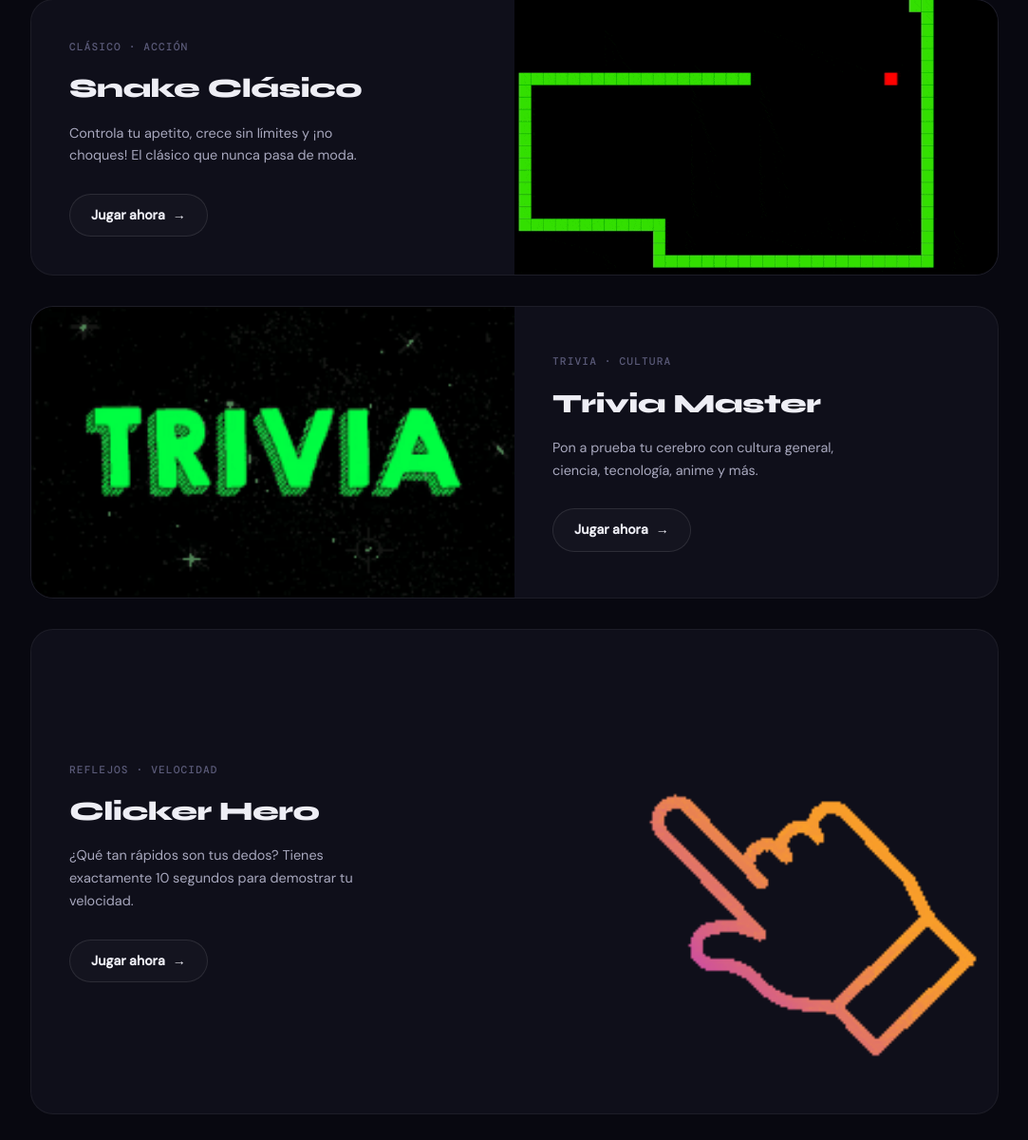
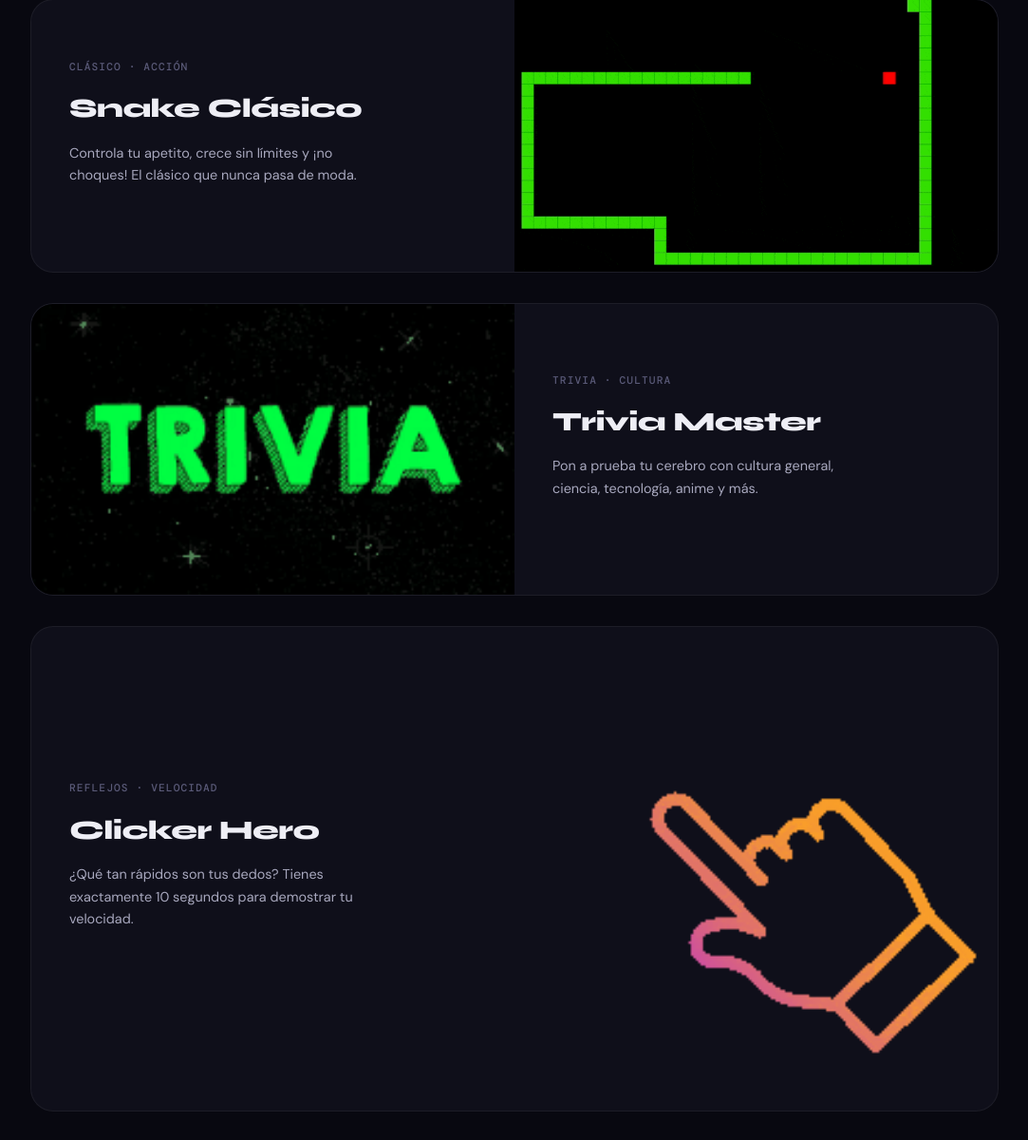
Before and after one commit to elshoto2000/VideoGames, a Flask app: page / in a window 1280 px wide. Shown: the part 963-2163 px from the top of the page at 95% size, without its empty margins (98-1181 px from the left). Run offline with Flask 3, Linux system fonts and the light colour scheme.

Commit message:
Update index.html

```diff
--- a/templates/index.html
+++ b/templates/index.html
@@ -57,7 +57,7 @@
                 <span class="game-tag">Clásico · Acción</span>
                 <h3>Snake Clásico</h3>
                 <p>Controla tu apetito, crece sin límites y ¡no choques! El clásico que nunca pasa de moda.</p>
-                <a href="/juego/snake" class="btn-play">Jugar ahora</a>
+                <!-- Sin botón "Jugar ahora" — hay que iniciar sesión -->
             </div>
             <div class="game-preview">
                 <img src="{{ url_for('static', filename='img/snake-preview.gif') }}" alt="Snake Preview">
@@ -70,7 +70,6 @@
                 <span class="game-tag">Trivia · Cultura</span>
                 <h3>Trivia Master</h3>
                 <p>Pon a prueba tu cerebro con cultura general, ciencia, tecnología, anime y más.</p>
-                <a href="/juego/trivia" class="btn-play">Jugar ahora</a>
             </div>
             <div class="game-preview">
                 <img src="{{ url_for('static', filename='img/trivia-preview.gif') }}" alt="Trivia Preview">
@@ -83,7 +82,6 @@
                 <span class="game-tag">Reflejos · Velocidad</span>
                 <h3>Clicker Hero</h3>
                 <p>¿Qué tan rápidos son tus dedos? Tienes exactamente 10 segundos para demostrar tu velocidad.</p>
-                <a href="/juego/clicker" class="btn-play">Jugar ahora</a>
             </div>
             <div class="game-preview">
                 <img src="{{ url_for('static', filename='img/clicker-preview.gif') }}" alt="Clicker Preview">
@@ -96,11 +94,16 @@
                 <span class="game-tag">Simón · Estrategia</span>
                 <h3>Simón Dice: Runner</h3>
                 <p>Muévete rápido al bloque correcto antes de que Simón pierda la paciencia. Preguntas de física y código.</p>
-                <a href="/juego/simon" class="btn-play">Jugar ahora</a>
             </div>
             <div class="game-preview">
                 <img src="{{ url_for('static', filename='img/simon-preview.gif') }}" alt="Simon Preview">
             </div>
+        </div>
+
+        <!-- CTA para iniciar sesión -->
+        <div id="cta-sesion" style="text-align:center; margin-top: 3rem; display:none;">
+            <p style="color:var(--text-2); margin-bottom:1rem; font-size:0.95rem;">Inicia sesión para acceder a todos los juegos y ver tu ranking</p>
+            <a href="/login" class="hero-cta">Entrar al arcade →</a>
         </div>
     </section>
 
@@ -123,9 +126,11 @@
                         ? `<img src="${data.avatar}" alt="avatar">`
                         : inicial;
 
-                    // ── Botón con dropdown ──────────────────────────
                     zona.innerHTML = `
-                        <div style="position:relative;">
+                        <div style="position:relative; display:flex; align-items:center; gap:10px;">
+                            <a href="/dashboard" class="btn-login-nav" style="font-size:0.82rem; padding:7px 16px;">
+                                🎮 Ir al panel
+                            </a>
                             <button class="nav-user-btn" id="nav-user-btn" aria-expanded="false" aria-haspopup="true">
                                 <div class="nav-avatar">${avatarHTML}</div>
                                 <span class="nav-username">${data.username}</span>
@@ -137,7 +142,10 @@
                                     <span>Sesión activa</span>
                                     <strong>${data.username}</strong>
                                 </div>
-
+                                <a href="/dashboard" class="dropdown-item" role="menuitem">
+                                    <span class="dropdown-icon">🎮</span>
+                                    Mi panel
+                                </a>
                                 <a href="/perfil" class="dropdown-item" role="menuitem">
                                     <span class="dropdown-icon">👤</span>
                                     Mi perfil
@@ -146,13 +154,7 @@
                                     <span class="dropdown-icon">🏆</span>
                                     Top Global
                                 </a>
-                                <a href="#juegos" class="dropdown-item" role="menuitem">
-                                    <span class="dropdown-icon">🎮</span>
-                                    Ver juegos
-                                </a>
-
                                 <div class="dropdown-divider"></div>
-
                                 <a href="/logout" class="dropdown-item danger" role="menuitem">
                                     <span class="dropdown-icon">→</span>
                                     Cerrar sesión
@@ -160,7 +162,6 @@
                             </div>
                         </div>`;
 
-                    // ── Toggle del dropdown ─────────────────────────
                     const btn      = document.getElementById('nav-user-btn');
                     const dropdown = document.getElementById('nav-dropdown');
 
@@ -171,14 +172,12 @@
                         btn.setAttribute('aria-expanded', open);
                     });
 
-                    // Cerrar al hacer clic fuera
                     document.addEventListener('click', () => {
                         dropdown.classList.remove('open');
                         btn.classList.remove('open');
                         btn.setAttribute('aria-expanded', 'false');
                     });
 
-                    // Cerrar con Escape
                     document.addEventListener('keydown', (e) => {
                         if (e.key === 'Escape') {
                             dropdown.classList.remove('open');
@@ -190,10 +189,15 @@
 
                 } else {
                     zona.innerHTML = `<a href="/login" class="btn-login-nav">Iniciar sesión</a>`;
+                    // Mostrar CTA de login en sección juegos
+                    const cta = document.getElementById('cta-sesion');
+                    if (cta) cta.style.display = 'block';
                 }
             })
             .catch(() => {
                 zona.innerHTML = `<a href="/login" class="btn-login-nav">Iniciar sesión</a>`;
+                const cta = document.getElementById('cta-sesion');
+                if (cta) cta.style.display = 'block';
             });
     })();
     </script>
```
